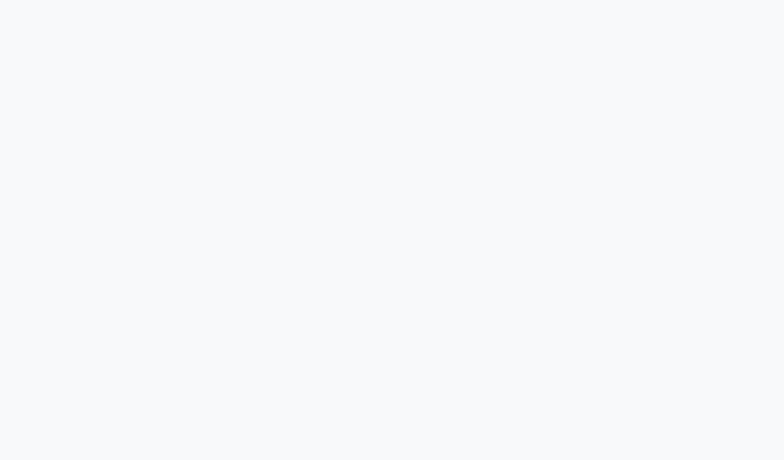
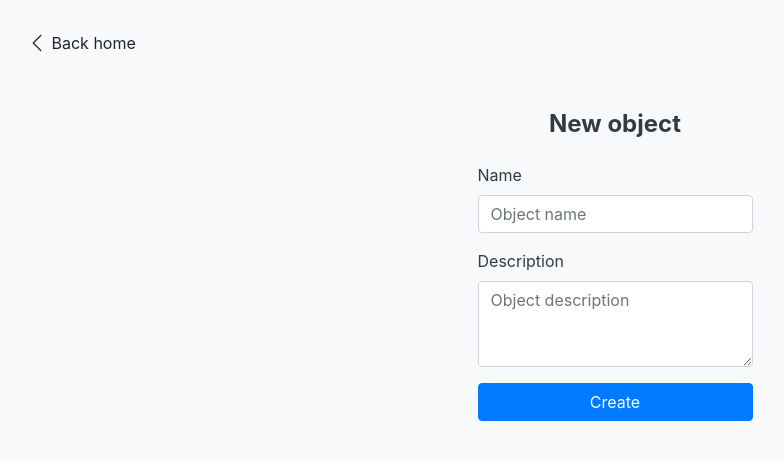
Before and after one commit to ManohisoaS/troov, a Nuxt app in the folder client/: page /create in a window 1280 px wide. Before the commit this address had no page. Shown: the top 460 px of the page, without its empty margins (25-809 px from the left). Built offline with nearby package versions, Linux system fonts and the light colour scheme; no server answers.

Commit message:
add create page

```diff
--- a/client/assets/css/main.css
+++ b/client/assets/css/main.css
@@ -1,5 +1,9 @@
 :root {
   --primary: #3577da;
+}
+
+body {
+  background-color: #f8f9fa;
 }
 
 h1 {
--- /dev/null
+++ b/client/pages/create.vue
@@ -0,0 +1,104 @@
+<template>
+    <div class="col-6 mt-5">
+
+        <h1 class="text-center font-weight-bold">New object</h1>
+        <div v-if="errorMessage" class="alert alert-danger mt-3 text-start" role="alert">
+            {{ errorMessage }}
+        </div>
+        <div v-if="successMessage" class="alert alert-success mt-3 text-start" role="alert">
+            {{ successMessage }}
+        </div>
+
+        <form @submit.prevent="handleSubmit" class="mt-4">
+            <div class="form-group">
+                <label for="nameInput" class="text-left">Name</label>
+                <input type="text" class="form-control" id="nameInput" placeholder="Object name" required v-model="name" />
+            </div>
+
+            <div class="form-group">
+                <label for="descriptionInput" class="text-left">Description</label>
+                <textarea class="form-control" id="descriptionInput" rows="3" placeholder="Object description" required
+                    v-model="description"></textarea>
+            </div>
+
+            <div class="d-grid">
+                <button type="submit" class="btn btn-primary btn-block">
+                    <div v-if="submitting" class="spinner-border text-light" role="status"
+                        :style="{ width: '1rem', height: '1rem' }">
+                        <span class="visually-hidden sr-only">Loading...</span>
+                    </div>
+                    <span v-else>Create</span>
+                </button>
+            </div>
+        </form>
+
+    </div>
+</template>
+
+<script>
+export default {
+    middleware: 'auth',
+    layout: "manager",
+    data() {
+        return {
+            name: "",
+            description: "",
+            submitting: false,
+            errorMessage: null,
+            successMessage: null,
+        }
+    },
+    methods: {
+        async handleSubmit() {
+            try {
+                // Reset error message
+                this.errorMessage = null;
+
+                // Form is submitting
+                this.submitting = true;
+
+                // Send login request
+                const token = localStorage.getItem('access_token');
+                const response = await fetch(`${this.$config.baseURL}/object`, {
+                    method: "POST",
+                    body: JSON.stringify({
+                        name: this.name,
+                        description: this.description,
+                    }),
+                    headers: {
+                        "Content-Type": "application/json",
+                        authorization: `Bearer ${token}`,
+                    },
+                });
+
+                const data = await response.json();
+
+                if (data.success) {
+                    this.successMessage = `"${data.newObject.name}" object created`;
+                    // reset inputs
+                    this.name = null;
+                    this.description = null;
+                }
+                else {
+                    // Display error message returning by server
+                    this.errorMessage = data.error;
+                }
+
+            } catch (error) {
+                // Display error message in case of error
+                if (
+                    error.data &&
+                    error.data.error
+                ) {
+                    this.errorMessage = error.data.error;
+                } else {
+                    this.errorMessage = "Something went wrong.";
+                }
+            } finally {
+                // Form is no longer submitting
+                this.submitting = false;
+            }
+        },
+    },
+};
+</script>
```
